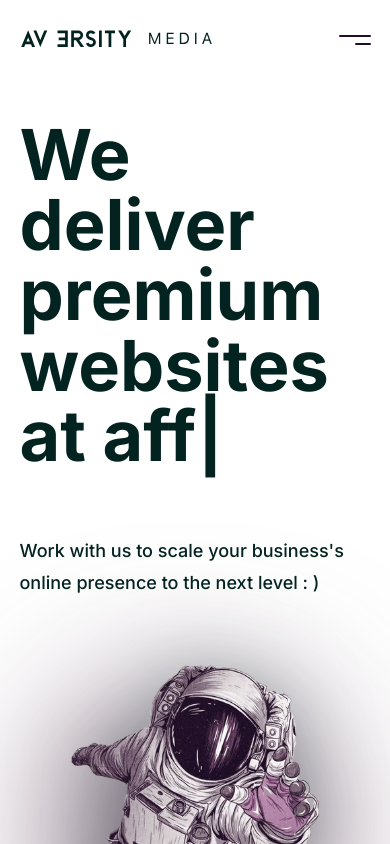
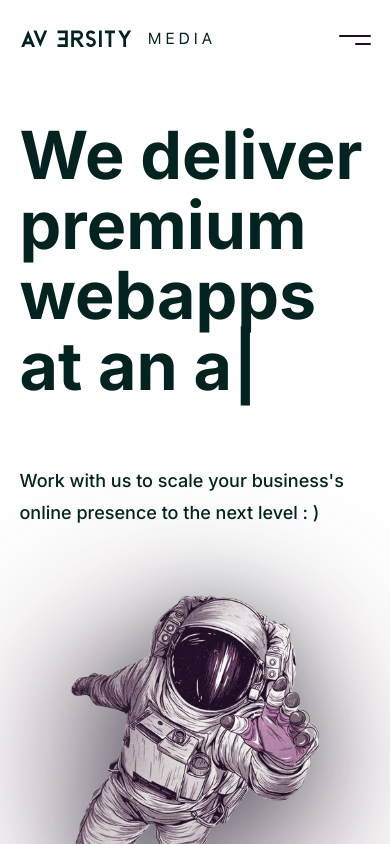
Before and after one commit to dibkb/aversitymediaOfficial, a Next.js app: page / in a window 390 px wide. Built offline with nearby package versions, Linux system fonts and the light colour scheme.

Commit message:
word wrap on

```diff
--- a/pages/index.tsx
+++ b/pages/index.tsx
@@ -11,16 +11,18 @@ const Home: React.FC = () => {
     <div className={styles["home"]}>
       <h1>
         <Typewriter
-          options={{ loop: true }}
+          options={{ loop: true, deleteSpeed: 3 }}
           onInit={(typewriter) => {
             typewriter
               .start()
-              .typeString("We deliver premium websites at affordable an rate.")
+              .typeString("We deliver premium webapps at an affordable rate.")
               .pauseFor(900)
-              .deleteChars(39)
+              .deleteChars(38)
+              .pauseFor(900)
               .typeString("performance.")
               .pauseFor(900)
               .deleteChars(12)
+              .pauseFor(900)
               .typeString("results.")
               .pauseFor(900)
               .deleteChars(8);
--- a/styles/Home.module.scss
+++ b/styles/Home.module.scss
@@ -9,7 +9,7 @@
     display: flex;
     flex-wrap: wrap;
     max-width: 100%;
-    word-wrap: break-word;
+    user-select: none;
   }
   main {
     display: flex;
@@ -74,7 +74,7 @@
   .home {
     margin-top: 2.5rem;
     h1 {
-      font-size: 18vw;
+      font-size: 17vw;
       line-height: 18vw;
       flex-direction: column;
       display: inline-block;
```
